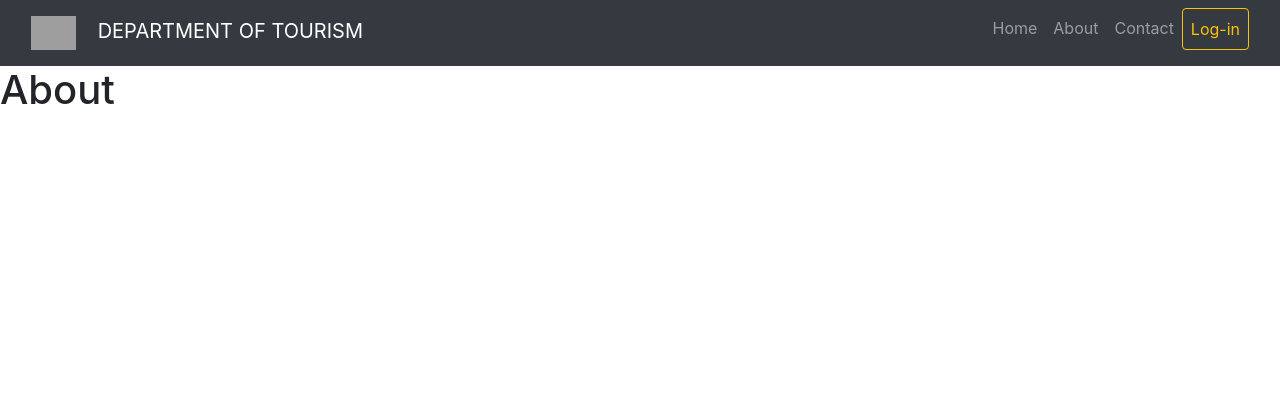
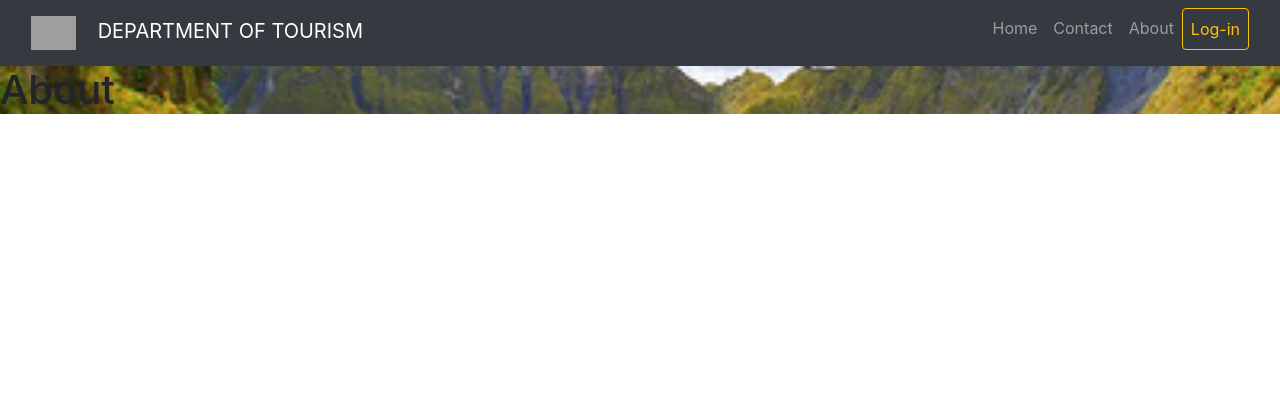
Before and after one commit to animus12/tourist, a Django app: page /about/ in a window 1280 px wide. Shown: the top 420 px of the page. Run offline with Django 3.2, Linux system fonts and the light colour scheme; some libraries are stand-ins or nearby versions; grey boxes are pictures that could not be loaded.

Commit message:
working out with footer

```diff
--- /dev/null
+++ b/static/css/style.css
@@ -0,0 +1,9 @@
+
+
+.bg {
+   background-image: url("../images/bg.jpg");
+   height: 100%;
+   background-position: center;
+   background-repeat: no-repeat;
+   background-size: cover;
+}
--- a/tourist/templates/tourist/base.html
+++ b/tourist/templates/tourist/base.html
@@ -1,9 +1,12 @@
+{% load static %}
+
 <!DOCTYPE html>
 <html lang="en">
 <head>
     <meta charset="UTF-8">
     <meta name="viewport" content="width=device-width, initial-scale=1.0">
     <title> {% block title %} {% endblock %}</title>
+    <link rel="stylesheet" href="{% static '/css/style.css' %}">
     <link rel="stylesheet" href="https://stackpath.bootstrapcdn.com/bootstrap/4.5.2/css/bootstrap.min.css"
     integrity="sha384-JcKb8q3iqJ61gNV9KGb8thSsNjpSL0n8PARn9HuZOnIxN0hoP+VmmDGMN5t9UJ0Z" crossorigin="anonymous">
     <link rel="stylesheet" href="https://stackpath.bootstrapcdn.com/font-awesome/4.7.0/css/font-awesome.min.css">
@@ -12,8 +15,10 @@
 </head>
 <body>
 
+
+
     {% include 'tourist/header.html' %}
-    <div>
+    <div class="bg">
       {% block main %} {% endblock %}
     </div>
     {% include 'tourist/footer.html' %}
--- a/tourist/templates/tourist/header.html
+++ b/tourist/templates/tourist/header.html
@@ -10,12 +10,12 @@
                <ul class="navbar-nav">
                 <li class="nav-item">
                   <a class="nav-link" href="/">Home</a>
-                  </li>
-                 <li class="nav-item">
-                 <a class="nav-link" href="/about">About</a>
-                 </li>
-                 <li class="nav-item" >
-                 <a class="nav-link" href="/contact">Contact</a>
+                </li>
+                <li class="nav-item">
+                  <a class="nav-link" href="/contact">Contact</a>
+                </li>
+                <li class="nav-item" >
+                  <a class="nav-link" href="/about">About</a>
                  </li>
                  <li class="nav-item ">
                  <a class="btn btn-outline-warning text-warning nav-link" href="/login">Log-in</a>
--- a/tourist/templates/tourist/home.html
+++ b/tourist/templates/tourist/home.html
@@ -7,6 +7,9 @@
 <!-- mainSection -->
 {% block main %}
 
+<div >
+
+</div>
 
 {% endblock %}
 <!-- endMainSection -->
```
Also changed, not shown: tourist_management/settings.py (+8 -0 lines), static/images/bg.jpg (added).
